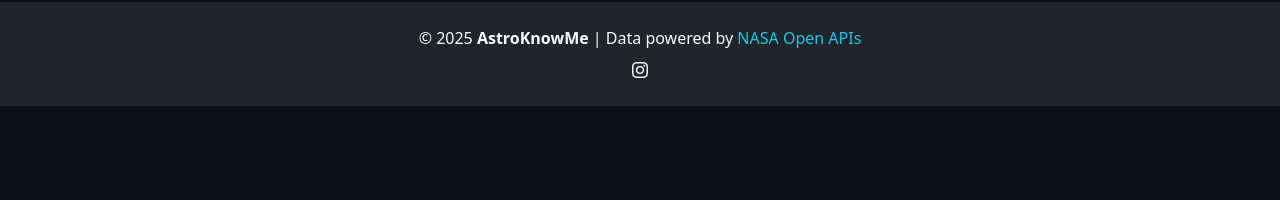
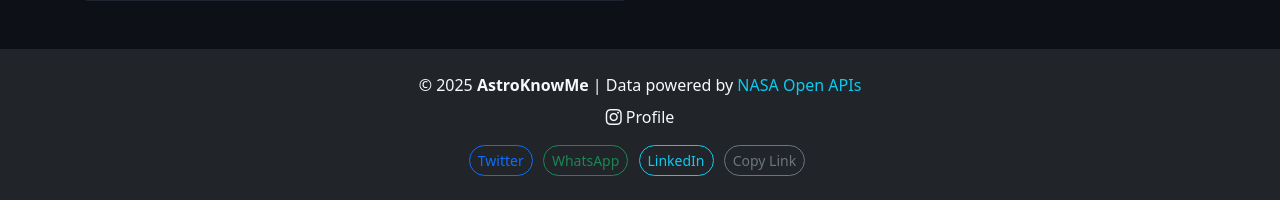
Before and after one commit to Mfaj-cod/AstroKnowMe, a Flask app: page / in a window 1280 px wide. Shown: the part 1550-1750 px from the top of the page. Before the commit the page ends 1656 px from the top, so only its background shows below. Run offline with Flask 3, Linux system fonts and the light colour scheme; data that the repository does not hold is empty.

Commit message:
added share buttons

```diff
--- a/templates/base.html
+++ b/templates/base.html
@@ -67,8 +67,15 @@
     .navbar-nav .nav-link:hover::after {
           width: 100%;
     }
+    .share-buttons .btn {
+          margin-right: 6px;
+          border-radius: 20px;
+          transition: all 0.3s ease-in-out;
+    }
 
-
+    .share-buttons .btn:hover {
+         transform: scale(1.1);
+    }
 
 </style>
 
@@ -120,11 +127,40 @@
       <a href="https://api.nasa.gov/" target="_blank" class="text-info text-decoration-none">NASA Open APIs</a>
     </p>
     <div>
-      <a href="https://www.instagram.com/sheikhhoneysingh?igsh=MWIwZWcyb2t0cmk5ag==" target="_blank" class="text-light mx-2"><i class="bi bi-instagram"></i></a>
+      <a href="https://www.instagram.com/sheikhhoneysingh?igsh=MWIwZWcyb2t0cmk5ag==" target="_blank" class="text-light mx-2" style="text-decoration: none;"><i class="bi bi-instagram"></i> Profile</a>
     </div>
   </div>
+
+  <!--share buttons-->
+      <div class="share-buttons mt-3">
+  <a class="btn btn-sm btn-outline-primary" target="_blank"
+     href="https://twitter.com/intent/tweet?text=Check%20out%20this%20amazing%20fact!%20AstroKnowMe%20🌌%20https://astroknowme.live">Twitter
+  </a>
+
+  <a class="btn btn-sm btn-outline-success" target="_blank"
+     href="https://wa.me/?text=🚀%20Check%20this%20out:%20https://astroknowme.live">WhatsApp
+  </a>
+
+  <a class="btn btn-sm btn-outline-info" target="_blank"
+     href="https://www.linkedin.com/shareArticle?mini=true&url=https://astroknowme.live&title=AstroKnowMe&summary=Explore%20the%20cosmos%20with%20me!&source=AstroKnowMe">LinkedIn
+  </a>
+
+  <button class="btn btn-sm btn-outline-secondary copy-btn">Copy Link</button>
+</div>
+
 </footer>
 
+<script>
+  document.addEventListener("DOMContentLoaded", function () {
+    document.querySelectorAll(".copy-btn").forEach(btn => {
+      btn.addEventListener("click", function () {
+        navigator.clipboard.writeText("https://astroknowme.live");
+        btn.innerText = "✅Copied!";
+        setTimeout(() => { btn.innerText = "Copy Link"; }, 2000);
+      });
+    });
+  });
+</script>
 
 <script src="https://cdn.jsdelivr.net/npm/bootstrap@5.3.0/dist/js/bootstrap.bundle.min.js"></script>
 </body>
--- a/templates/overview.html
+++ b/templates/overview.html
@@ -9,6 +9,24 @@
       <h5 class="card-title">🛸 Did you know ?</h5>
       <p class="card-text fs-5">{{ fact }}</p>
       <a href="/" class="btn btn-primary">Show Another Fact</a>
+
+      <!--share buttons-->
+      <div class="share-buttons mt-3">
+  <a class="btn btn-sm btn-outline-primary" target="_blank"
+     href="https://twitter.com/intent/tweet?text=Check%20out%20this%20amazing%20fact!%20AstroKnowMe%20🌌%20https://astroknowme.live">Twitter
+  </a>
+
+  <a class="btn btn-sm btn-outline-success" target="_blank"
+     href="https://wa.me/?text=🚀%20Check%20this%20out:%20https://astroknowme.live">WhatsApp
+  </a>
+
+  <a class="btn btn-sm btn-outline-info" target="_blank"
+     href="https://www.linkedin.com/shareArticle?mini=true&url=https://astroknowme.live&title=AstroKnowMe&summary=Explore%20the%20cosmos%20with%20me!&source=AstroKnowMe">LinkedIn
+  </a>
+
+  <button class="btn btn-sm btn-outline-secondary copy-btn">Copy Link</button>
+</div>
+
     </div>
   </div>
 </div>
```
Also changed, not shown: 1 other file.
